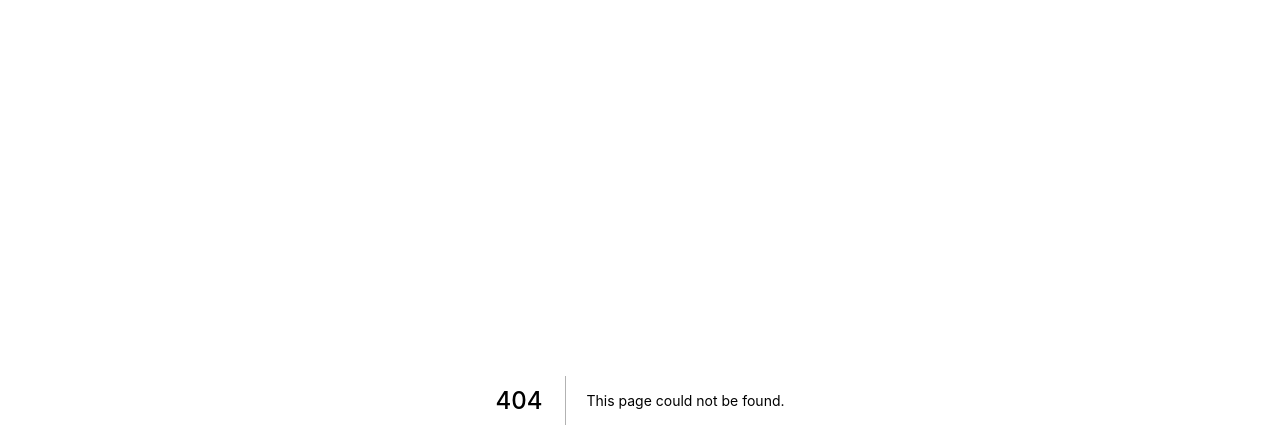
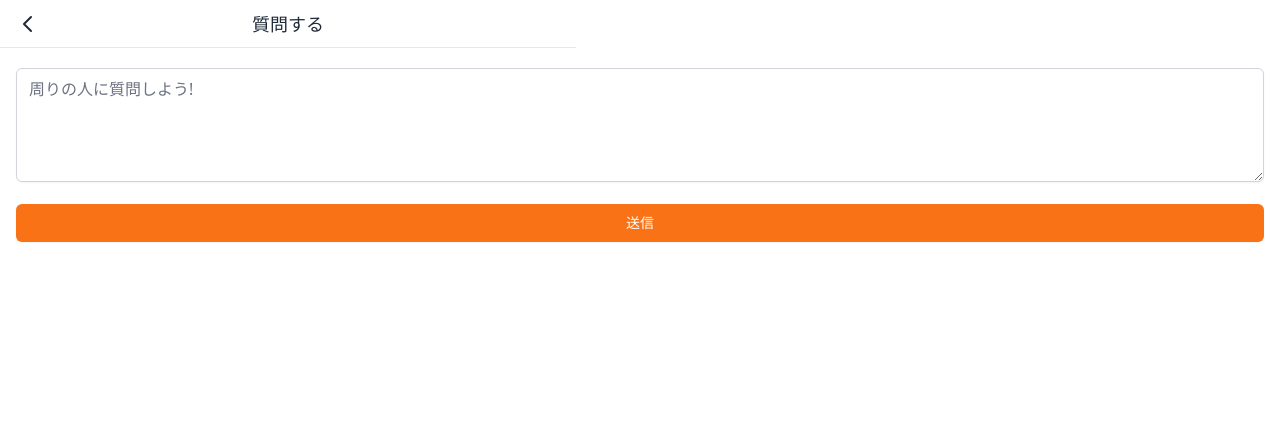
Before and after one commit to RspSang/kochi-flavor, a Next.js app: page /navi/write in a window 1280 px wide. Before the commit this address had no page. Shown: the top 448 px of the page. Built offline with nearby package versions, Linux system fonts and the light colour scheme.

Commit message:
Create navi write page UI

```diff
--- /dev/null
+++ b/components/textarea.tsx
@@ -0,0 +1,35 @@
+import { UseFormRegisterReturn } from "react-hook-form";
+
+interface TextAreaProps {
+  label?: string;
+  name?: string;
+  register: UseFormRegisterReturn;
+  [key: string]: any;
+}
+
+export default function TextArea({
+  label,
+  name,
+  register,
+  ...rest
+}: TextAreaProps) {
+  return (
+    <div>
+      {label ? (
+        <label
+          htmlFor={name}
+          className="mb-1 block text-sm font-medium text-gray-700"
+        >
+          {label}
+        </label>
+      ) : null}
+      <textarea
+        id={name}
+        {...register}
+        className="mt-1 w-full rounded-md border-gray-300 shadow-sm focus:border-orange-500 focus:ring-orange-500 "
+        rows={4}
+        {...rest}
+      />
+    </div>
+  );
+}
--- a/pages/navi/index.tsx
+++ b/pages/navi/index.tsx
@@ -6,7 +6,7 @@ import Layout from "@components/layout";
 const Navi: NextPage = () => {
   return (
     <Layout hasTabBar>
-      <div className="space-y-4 divide-y-[2px] max-w-xl">
+      <div className="space-y-4 divide-y-[2px] relative">
         {[1, 2, 3, 4, 5].map((i, _) => (
           <Link key={i} href={`/reviews/${i}`}>
             <a className="flex cursor-pointer flex-col items-start pt-4">
--- /dev/null
+++ b/pages/navi/write.tsx
@@ -0,0 +1,17 @@
+import type { NextPage } from "next";
+import Button from "@components/button";
+import Layout from "@components/layout";
+import TextArea from "@components/textarea";
+
+const Write: NextPage = () => {
+  return (
+    <Layout canGoBack title="質問する">
+      <form className="space-y-4 p-4">
+        <TextArea required placeholder="周りの人に質問しよう!" />
+        <Button text={"送信"} />
+      </form>
+    </Layout>
+  );
+};
+
+export default Write;
```
